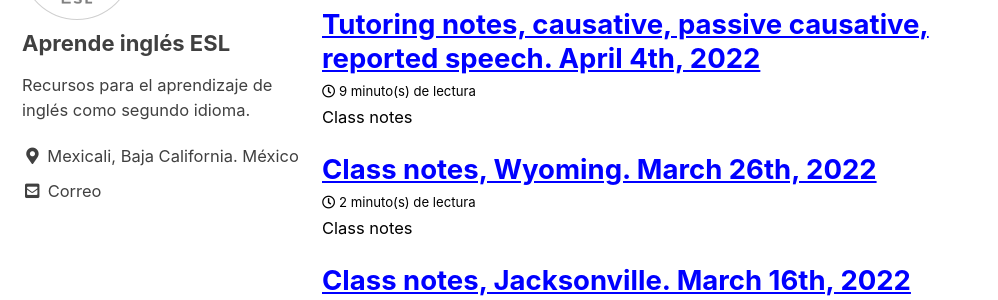
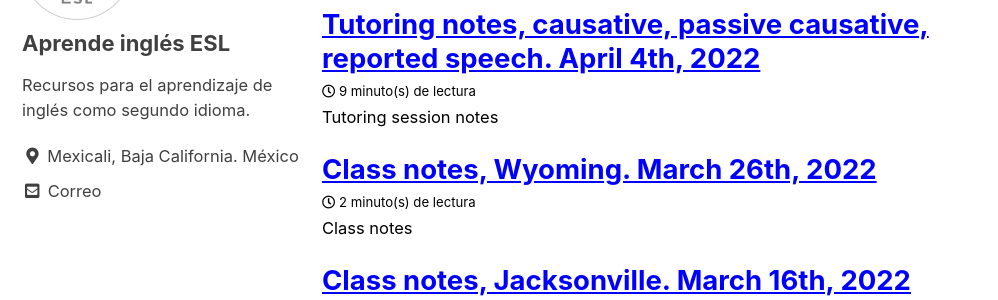
Before and after one commit to camachevaz/ESL, a Jekyll site: the page built from _posts/2022-04-04-tutoring-7th.markdown, in a window 1280 px wide and 900 px high, scrolled down 14354 px. Shown: the part 153-453 px from the top of the window, without its empty margins (0-998 px from the left). Built offline with Jekyll 4.4.1, drawn with Linux system fonts in a browser that asks for light colours; cached includes are drawn as plain includes.

Commit message:
Update 2022-04-04-tutoring-7th.markdown

```diff
--- a/_posts/2022-04-04-tutoring-7th.markdown
+++ b/_posts/2022-04-04-tutoring-7th.markdown
@@ -3,7 +3,7 @@ title: Tutoring notes, causative, passive causative, reported speech. April 4th,
 layout: posts
 permalink: /notas/04-04-2022-tutoring-7th/
 category: nota
-summary: Class notes
+summary: Tutoring session notes
 ---
 # Causative
 
```
